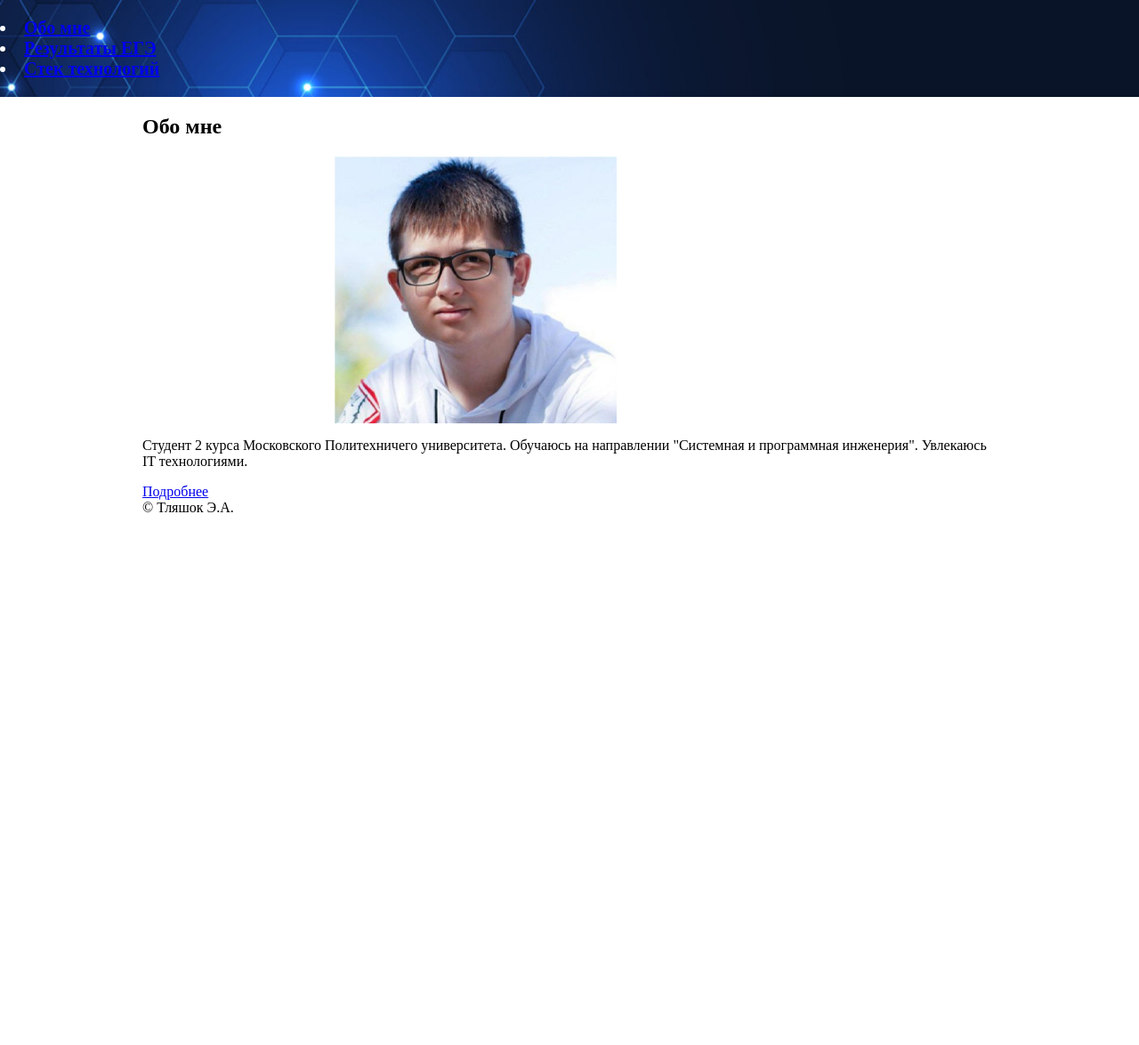
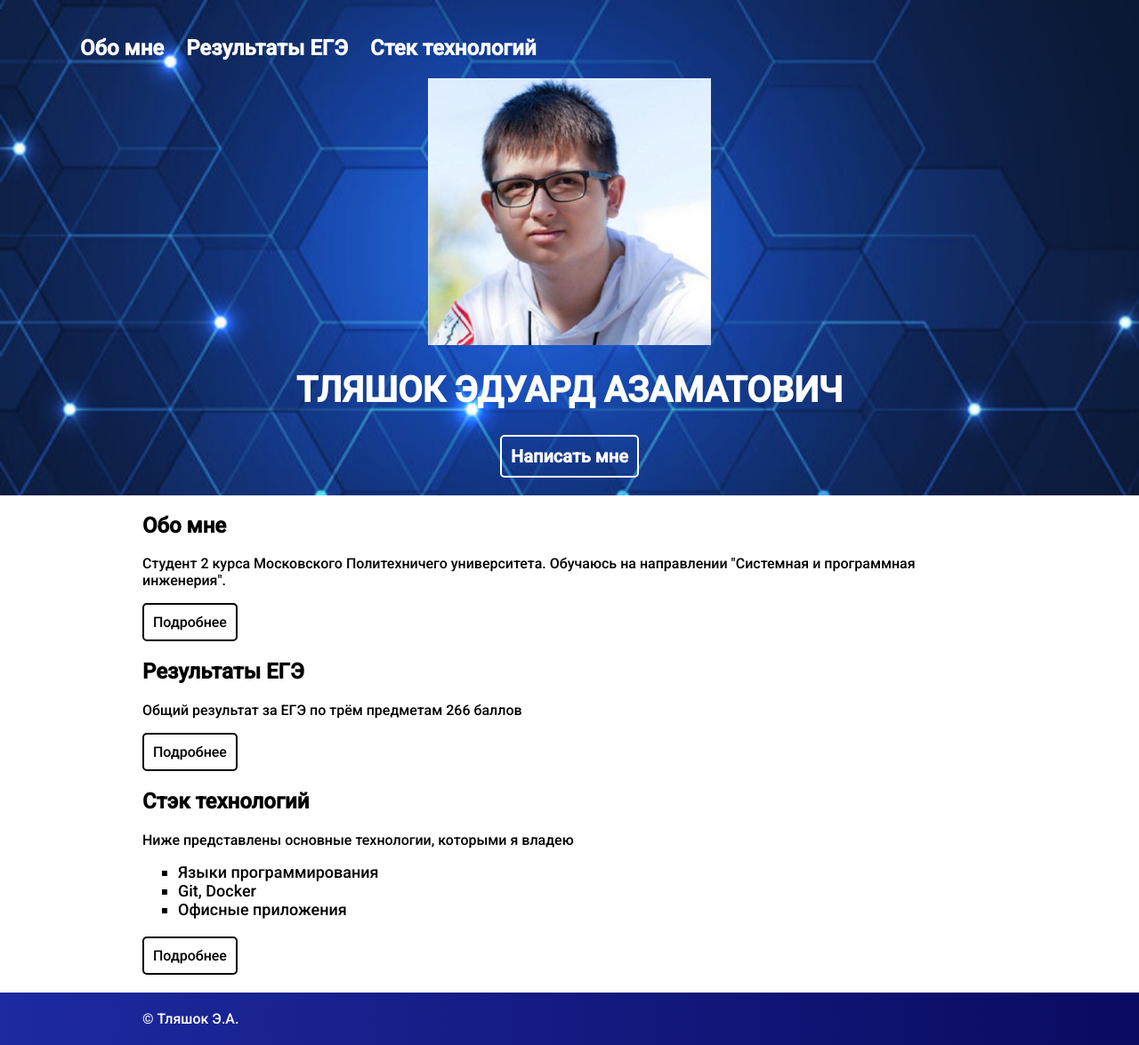
Before and after one commit to tlyashok/Tlyashok-221-329-web-dev-2023-1, a plain HTML site: page lab 1/index.html in a window 1280 px wide. Shown: the whole page at 89% size. Before the commit the page ends 800 px from the top, so only its background shows below. Drawn offline with Linux system fonts and the light colour scheme.

Commit message:
фикс 1 лабы

```diff
--- a/lab 1/index.html
+++ b/lab 1/index.html
@@ -4,31 +4,69 @@
         <meta charset="utf-8">
         <title>Домашняя страница</title>
         <link rel="stylesheet" href="style.css">
+        <link rel="preconnect" href="https://fonts.googleapis.com">
+        <link rel="preconnect" href="https://fonts.gstatic.com" crossorigin>
+        <link href="https://fonts.googleapis.com/css2?family=Poppins&family=Roboto:wght@500&display=swap" rel="stylesheet">
     </head>
     <body>
         <header class="header">
             <nav>
+                <ul class="main-menu">
                     <li><a href="#about-me">Обо мне</a></li>
                     <li><a href="#exams-results">Результаты ЕГЭ</a></li>
                     <li><a href="#technology-stack">Стек технологий</a></li>
+                </ul>
             </nav>
+            <figure class="photo">
+                <img src="src/photo.png" alt="Person">
+            </figure>
+            <div class="text-center">
+                <h1 class="text-upper">Тляшок Эдуард Азаматович</h1>
+                <a class="btn-white btn" href="mailto:tlyashok20200@gmail.com">Написать мне</a>
+            </div>
         </header>
         <main>
-            <section id="about-me" class="container">
+            <div class="container">
+                <section id="about-me">
                     <h2>
                         Обо мне
                     </h2>
 
-                <figure class="photo">
-                    <img src="src/photo.png" alt="Person">
-                </figure>
-
                     <p>
-                    Студент 2 курса Московского Политехничего университета. Обучаюсь на направлении "Системная и программная инженерия". Увлекаюсь IT технологиями.
+                        Студент 2 курса Московского Политехничего университета. Обучаюсь на направлении "Системная и программная инженерия".
                     </p>
 
                     <a class="btn" href="about-me.html">Подробнее</a>
                 </section>
+
+
+                <section id="exams-results">
+                    <h2>Результаты ЕГЭ</h2>
+
+                    <p>
+                        Общий результат за ЕГЭ по трём предметам 266 баллов
+                    </p>
+
+                    <a class="btn" href="exams-results.html">Подробнее</a>
+                </section>
+
+
+                <section id="technology-stack">
+                    <h2>Стэк технологий</h2>
+
+                    <p>
+                        Ниже представлены основные технологии, которыми я владею
+                    </p>
+
+                    <ol class="page-list low-margin-botoom">
+                        <li>Языки программирования</li>
+                        <li>Git, Docker</li>
+                        <li>Офисные приложения</li>
+                    </ol>
+
+                    <a class="btn" href="technology-stack.html">Подробнее</a>
+                </section>
+            </div>
         </main>
         <footer>
             <div class="container">
--- a/lab 1/style.css
+++ b/lab 1/style.css
@@ -1,14 +1,75 @@
 body {
     margin: 0;
-    /* font-family: 'Roboto', sans-serif; */
+    font-family: 'Poppins', sans-serif;
+    font-family: 'Roboto', sans-serif;
+;
+}
+
+.main-menu {
+    margin-left: 50px;
+}
+
+.main-menu li {
+    display: inline;
+    margin-right: 20px;
+}
+
+.page-list{
+    list-style:square;
+    margin-bottom: 30px;
+}
+
+.page-list-level-2{
+    list-style: circle;
+    margin-top: 5px;
+    margin-bottom: 5px;
+}
+
+.page-list li{
+    font-size:large;
+}
+
+.low-margin-botoom{
+    margin-bottom: 20px;
+}
+
+.main-menu a {
+    text-decoration: none;
+    color: white;
+    font-weight: bold;
+    transition: color 0.2s;
+    font-size:x-large;
+}
+
+.main-menu a:hover {
+    color: rgb(64, 37, 221);
+}
+
+.btn {
+    text-decoration: none;
+    color: black;
+    border: 2px solid black;
+    padding: 10px;
+    border-radius: 5px;
+    display: inline-block;
+    transition: border-color 0.2s;
+}
+
+.btn-white {
+    color: white;
+    border-color: white;
+}
+
+.btn:hover {
+    border-color: rgb(64, 37, 221);
 }
 
 .photo {
+    text-align: center;
     height: 300px;
 }
 
 .photo img {
-    margin-left: 20%;
     height: 100%;
 }
 
@@ -27,3 +88,26 @@ body {
     background-repeat: no-repeat;
     background-size: cover;
 }
+
+footer{
+    background: linear-gradient(to right, #1d2aa0, #0b0a61);
+    color: white;
+    padding: 20px 0;
+    margin-top: 20px;
+}
+
+.text-center {
+    text-align: center;
+}
+
+.text-upper {
+    text-transform: uppercase;
+}
+
+table {
+    border-collapse: collapse;
+}
+
+table, th, td {
+    border: 1px solid black;
+}
```
Lines whose indentation alone changed are shown as unchanged.
